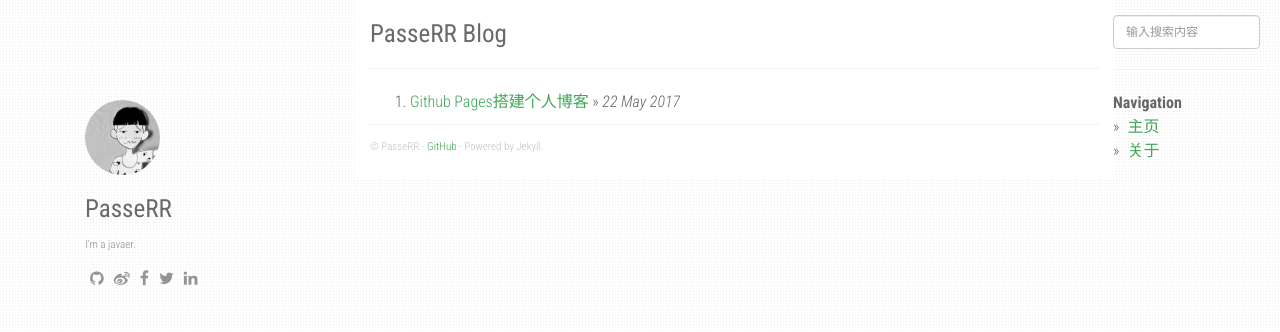
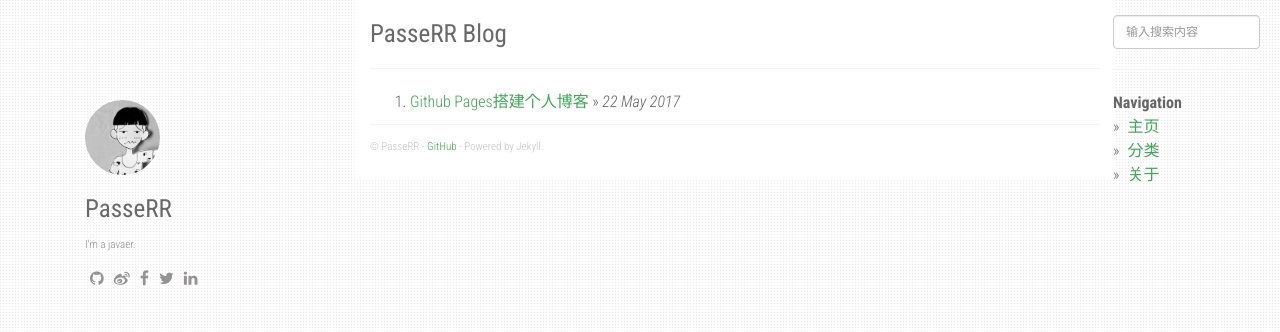
Before and after one commit to PasseRR/passerr.github.io, a Jekyll site: the page built from index.html, in a window 1280 px wide. Shown: the top 332 px of the page. Built offline with Jekyll 4.4.1, drawn with Linux system fonts in a browser that asks for light colours; nearby versions of some CDN libraries; the list of posts is cut into pages by our own code.

Commit message:
通过issure评论

```diff
--- a/_layouts/default.html
+++ b/_layouts/default.html
@@ -154,6 +154,7 @@ layout: compress
           <ul class="sidebar-nav">
             <strong>Navigation</strong>
             <li><a href="/">主页</a></li>
+            <li><a href="/category/others">分类</a></li>
             {% for i in site.urls %}
               <li><a class="about" href="{{ i.url }}">{{ i.text }}</a></li>
             {% endfor %}
--- a/_layouts/post.html
+++ b/_layouts/post.html
@@ -14,8 +14,8 @@ layout: default
 
 <div class="content">
   <div class="post">{{ content }}</div>
-  <!-- TODO share weibo -->
-  <!--{% include share-page.html %}-->
+   <!--TODO share weibo -->
+  {% include share-page.html %}
 </div>
 
 {% assign hasSimilar = '' %}
```
